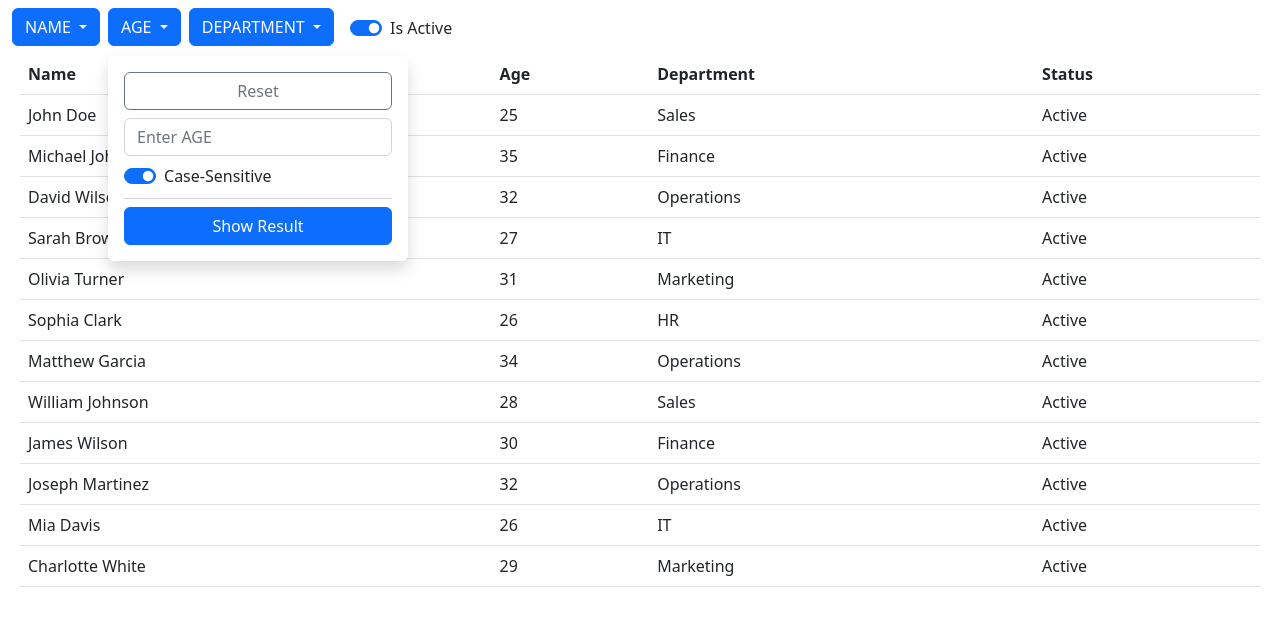
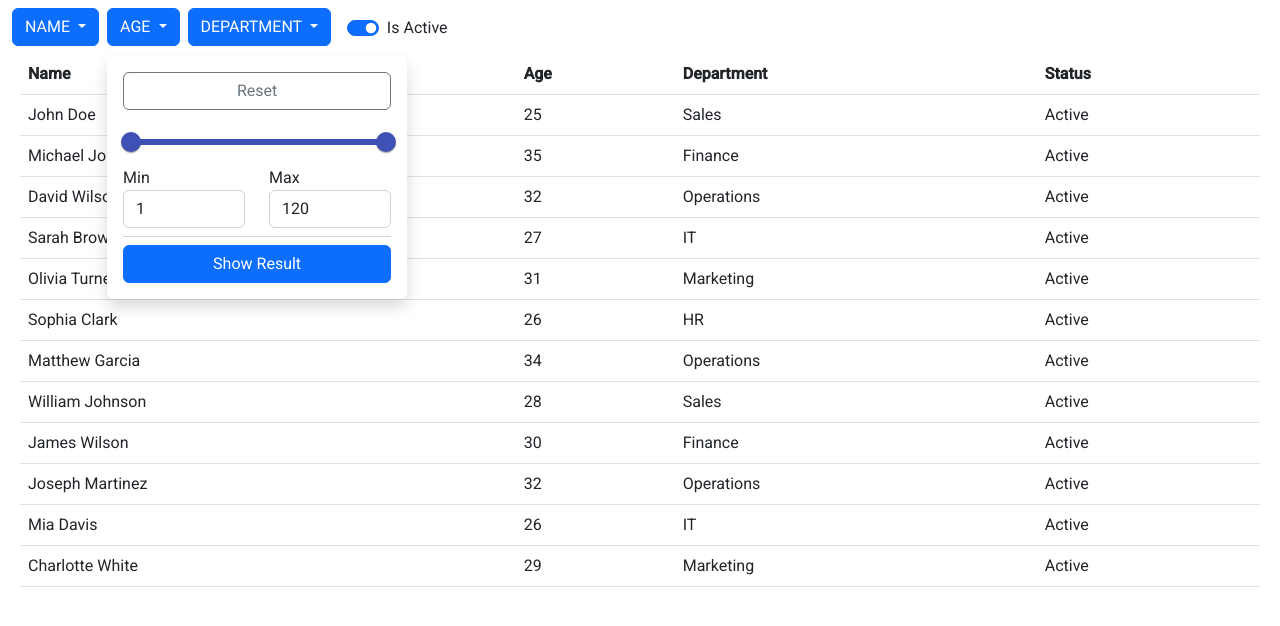
Before and after one commit to ryowu/ng-search-bar, an Angular app: page / in a window 1280 px wide. Both pictures are taken after a click on the button "AGE". Shown: the top 626 px of the page. Built offline with nearby package versions, Linux system fonts and the light colour scheme.

Commit message:
add numberSearchField support (range)

```diff
--- a/angular.json
+++ b/angular.json
@@ -30,6 +30,7 @@
               "src/assets"
             ],
             "styles": [
+              "@angular/material/prebuilt-themes/indigo-pink.css",
               "src/styles.scss"
             ],
             "scripts": []
@@ -93,6 +94,7 @@
               "src/assets"
             ],
             "styles": [
+              "@angular/material/prebuilt-themes/indigo-pink.css",
               "src/styles.scss"
             ],
             "scripts": []
--- a/package.json
+++ b/package.json
@@ -11,10 +11,12 @@
   "private": true,
   "dependencies": {
     "@angular/animations": "^15.0.0",
+    "@angular/cdk": "^15.2.9",
     "@angular/common": "^15.0.0",
     "@angular/compiler": "^15.0.0",
     "@angular/core": "^15.0.0",
     "@angular/forms": "^15.0.0",
+    "@angular/material": "^15.2.9",
     "@angular/platform-browser": "^15.0.0",
     "@angular/platform-browser-dynamic": "^15.0.0",
     "@angular/router": "^15.0.0",
--- a/src/app/components/ng-search-bar/container/ng-search-bar.component.html
+++ b/src/app/components/ng-search-bar/container/ng-search-bar.component.html
@@ -29,6 +29,26 @@
 									[for]="'caseSensitiveSwitch' + i.toString()">Case-Sensitive</label>
 							</div>
 						</div>
+						<!-- Number type -->
+						<div class="col-12" *ngIf="filterUnit.isNumberType">
+							<mat-slider [min]="filterUnit.minValue" [max]="filterUnit.maxValue" tickInterval="1">
+								<input matSliderStartThumb [value]="filterUnit.currentMinValue.value"
+									formControlName="currentMin" (input)="onStartInputChange($event, filterUnit)">
+								<input matSliderEndThumb [value]="filterUnit.currentMaxValue.value"
+									formControlName="currentMax" (input)="onEndInputChange($event, filterUnit)">
+							</mat-slider>
+
+							<div class="row">
+								<div class="col-6">
+									<label for="minInput">Min</label>
+									<input matInput type="number" class="form-control" formControlName="currentMin">
+								</div>
+								<div class="col-6">
+									<label for="maxInput">Max</label>
+									<input matInput type="number" class="form-control" formControlName="currentMax">
+								</div>
+							</div>
+						</div>
 					</div>
 					<div class="dropdown-divider"></div>
 					<!-- Show Result button -->
@@ -42,6 +62,7 @@
 				</div>
 			</div>
 
+			<!-- Boolean type -->
 			<div class="col-auto px-2" *ngIf="filterUnit.isBooleanType">
 				<div class="form-check form-switch mt-2">
 					<input class="form-check-input" type="checkbox" (id)="'checkedSwitch' + i.toString()"
--- a/src/app/components/ng-search-bar/container/ng-search-bar.component.scss
+++ b/src/app/components/ng-search-bar/container/ng-search-bar.component.scss
@@ -1,3 +1,7 @@
 .popup-min-width {
-    min-width: 300px;
+	min-width: 300px;
 }
+
+mat-slider {
+	width: 95%;
+}
--- a/src/app/components/ng-search-bar/container/ng-search-bar.component.ts
+++ b/src/app/components/ng-search-bar/container/ng-search-bar.component.ts
@@ -5,11 +5,13 @@ import {
 	OnInit,
 	Output,
 	ViewChild,
+	ViewChildren,
 } from '@angular/core';
 import { SearchConfig } from '../types';
 import { FilterUnit } from '../filter-unit';
 import { SearchBarHelper } from '../helper';
 import { NgbDropdown } from '@ng-bootstrap/ng-bootstrap';
+import { FormControl } from '@angular/forms';
 
 @Component({
 	selector: 'ng-search-bar',
@@ -19,8 +21,8 @@ import { NgbDropdown } from '@ng-bootstrap/ng-bootstrap';
 export class NgSearchBarComponent implements OnInit {
 	private readonly helper: SearchBarHelper = new SearchBarHelper();
 
-	@ViewChild('dropdownHandle', { static: false })
-	public dropdownHandle!: NgbDropdown;
+	@ViewChildren('dropdownHandle')
+	public dropdownHandles!: NgbDropdown[];
 	@Output() onFilterChanged: EventEmitter<any> = new EventEmitter<any>();
 	@Input() public set config(value: SearchConfig) {
 		this.helper.config = value;
@@ -45,10 +47,22 @@ export class NgSearchBarComponent implements OnInit {
 	public onSearchButtonClicked(filterUnit: FilterUnit): void {
 		filterUnit.onSearchButtonClicked();
 		if (
-			this.dropdownHandle &&
+			this.dropdownHandles &&
 			this.helper.config.closePopoverAfterFilterApply
 		) {
-			this.dropdownHandle.close();
+			this.dropdownHandles.forEach((d) => {
+				d.close();
+			});
 		}
 	}
+
+	public onStartInputChange(event: Event, filterUnit: FilterUnit) {
+		const startValue = parseInt((event.target as HTMLInputElement).value);
+		filterUnit.currentMinValue.patchValue(startValue);
+	}
+
+	public onEndInputChange(event: Event, filterUnit: FilterUnit) {
+		const endValue = parseInt((event.target as HTMLInputElement).value);
+		filterUnit.currentMaxValue.patchValue(endValue);
+	}
 }
--- a/src/app/components/ng-search-bar/filter-unit.ts
+++ b/src/app/components/ng-search-bar/filter-unit.ts
@@ -1,6 +1,7 @@
 import { FormBuilder, FormControl, FormGroup } from '@angular/forms';
 import {
 	BooleanSearchField,
+	NumberSearchField,
 	SearchField,
 	SearchFieldType,
 	TextSearchField,
@@ -34,6 +35,13 @@ export class FilterUnit {
 		if (this._field.type === SearchFieldType.String) {
 			const textValue = this._dataForm.get('textValue')?.value;
 			return textValue && textValue.trim() !== '';
+		}
+		if (this._field.type === SearchFieldType.Number) {
+			return (
+				this._dataForm.get('currentMin')?.dirty ||
+				this._dataForm.get('currentMax')?.dirty ||
+				false
+			);
 		} else {
 			return this._dataForm.dirty;
 		}
@@ -59,6 +67,24 @@ export class FilterUnit {
 		return `Enter ${caption}`;
 	}
 
+	public get currentMinValue(): FormControl {
+		return this._dataForm.get('currentMin') as FormControl;
+	}
+
+	public get currentMaxValue(): FormControl {
+		return this._dataForm.get('currentMax') as FormControl;
+	}
+
+	public get minValue(): number {
+		const numberField = this._field as NumberSearchField;
+		return numberField.min;
+	}
+
+	public get maxValue(): number {
+		const numberField = this._field as NumberSearchField;
+		return numberField.max;
+	}
+
 	public get filterButtonClass(): string {
 		if (this.autoEmitChange) {
 			return this.isDirty
@@ -71,6 +97,10 @@ export class FilterUnit {
 
 	public get isStringType(): boolean {
 		return this._field.type === SearchFieldType.String;
+	}
+
+	public get isNumberType(): boolean {
+		return this._field.type === SearchFieldType.Number;
 	}
 
 	public get isBooleanType(): boolean {
@@ -86,9 +116,17 @@ export class FilterUnit {
 
 	private getRawCaption(): string {
 		const caption = this._field.caption || 'Field';
+		if (!this.isDirty) {
+			return caption;
+		}
+
 		if (this._field.type === SearchFieldType.String) {
 			const textValue = this._dataForm.get('textValue')?.value;
 			return textValue ? `${caption} : ${textValue}` : caption;
+		} else if (this._field.type === SearchFieldType.Number) {
+			const minValue = this._dataForm.get('currentMin')?.value;
+			const maxValue = this._dataForm.get('currentMax')?.value;
+			return `${caption} : ${minValue}~${maxValue}`;
 		} else {
 			return caption;
 		}
@@ -103,6 +141,17 @@ export class FilterUnit {
 				formGroupConfig['textValue'] = new FormControl();
 				formGroupConfig['isCaseSensitive'] = new FormControl(
 					textField.isCaseSensitive
+				);
+				break;
+			}
+			case SearchFieldType.Number: {
+				const numberField: NumberSearchField = this
+					._field as NumberSearchField;
+				formGroupConfig['currentMin'] = new FormControl(
+					numberField.min
+				);
+				formGroupConfig['currentMax'] = new FormControl(
+					numberField.max
 				);
 				break;
 			}
@@ -127,6 +176,9 @@ export class FilterUnit {
 				if (data.textValue && this.autoEmitChange) {
 					this.$actionSource.next();
 				}
+			}
+			if (this._field.type === SearchFieldType.Number) {
+				this.$actionSource.next();
 			} else if (this._field.type === SearchFieldType.Boolean) {
 				this.$actionSource.next();
 			}
@@ -167,13 +219,34 @@ export class FilterUnit {
 
 				result = filterProperty;
 			}
+			if (this._field.type === SearchFieldType.Number) {
+				result = {};
+				result[this._field.name] = {
+					largeThanOrEqualTo: this._dataForm.get('currentMin')?.value,
+					lessThanOrEqualTo: this._dataForm.get('currentMax')?.value,
+				};
+			}
 		}
 
 		return result;
 	}
 
 	public onReset(): void {
-		this._dataForm.reset();
+		if (this._field.type === SearchFieldType.Number) {
+			const numberField = this._field as NumberSearchField;
+			this._dataForm.reset(
+				{
+					min: numberField.min,
+					max: numberField.max,
+					currentMin: numberField.min,
+					currentMax: numberField.max,
+				},
+				{ emitEvent: false }
+			);
+		} else {
+			this._dataForm.reset();
+		}
+
 		this.currentChipButtonClass =
 			this._field.css?.buttonChip?.default || 'btn btn-primary';
 		this._caption = this._field.caption || '';
--- a/src/app/components/ng-search-bar/types.ts
+++ b/src/app/components/ng-search-bar/types.ts
@@ -18,6 +18,7 @@ export interface SearchField {
 
 export interface NumberSearchField extends SearchField {
 	min: number;
+	max: number;
 }
 
 export interface TextSearchField extends SearchField {
--- a/src/app/pages/data-area/data-area.component.ts
+++ b/src/app/pages/data-area/data-area.component.ts
@@ -150,8 +150,15 @@ export class DataAreaComponent implements OnInit {
 				isNameMatch = true;
 			}
 
-			if (filterObject.age && user.age !== filterObject.age.equalTo) {
-				isAgeMatch = false;
+			if (filterObject.age) {
+				if (
+					filterObject.age.lessThanOrEqualTo >= user.age &&
+					filterObject.age.largeThanOrEqualTo <= user.age
+				) {
+					isAgeMatch = true;
+				} else {
+					isAgeMatch = false;
+				}
 			} else {
 				isAgeMatch = true;
 			}
--- a/src/app/pages/home/home.component.ts
+++ b/src/app/pages/home/home.component.ts
@@ -22,8 +22,9 @@ export class HomeComponent implements OnInit {
 			},
 			{
 				name: 'age',
-				type: SearchFieldType.String,
-				isCaseSensitive: true,
+				type: SearchFieldType.Number,
+				min: 1,
+				max: 120,
 			},
 			{
 				name: 'department',
@@ -44,6 +45,8 @@ export class HomeComponent implements OnInit {
 
 	public onFilterChanged(filter: any) {
 		// Use the filterObject in your database query
+		console.log(filter);
+
 		this.filterObject = filter;
 	}
 }
--- a/src/index.html
+++ b/src/index.html
@@ -6,6 +6,9 @@
   <base href="/">
   <meta name="viewport" content="width=device-width, initial-scale=1">
   <link rel="icon" type="image/x-icon" href="favicon.ico">
+  <link rel="preconnect" href="https://fonts.gstatic.com">
+  <link href="https://fonts.googleapis.com/css2?family=Roboto:wght@300;400;500&display=swap" rel="stylesheet">
+  <link href="https://fonts.googleapis.com/icon?family=Material+Icons" rel="stylesheet">
 </head>
 <body>
   <app-root></app-root>
--- a/src/styles.scss
+++ b/src/styles.scss
@@ -2,3 +2,6 @@
 
 /* Importing Bootstrap SCSS file. */
 @import 'bootstrap/scss/bootstrap';
+
+html, body { height: 100%; }
+body { margin: 0; font-family: Roboto, "Helvetica Neue", sans-serif; }
```
Also changed, not shown: src/app/app.module.ts (+21 -5 lines), 1 other file (tests, documents, lock files or other folders).
